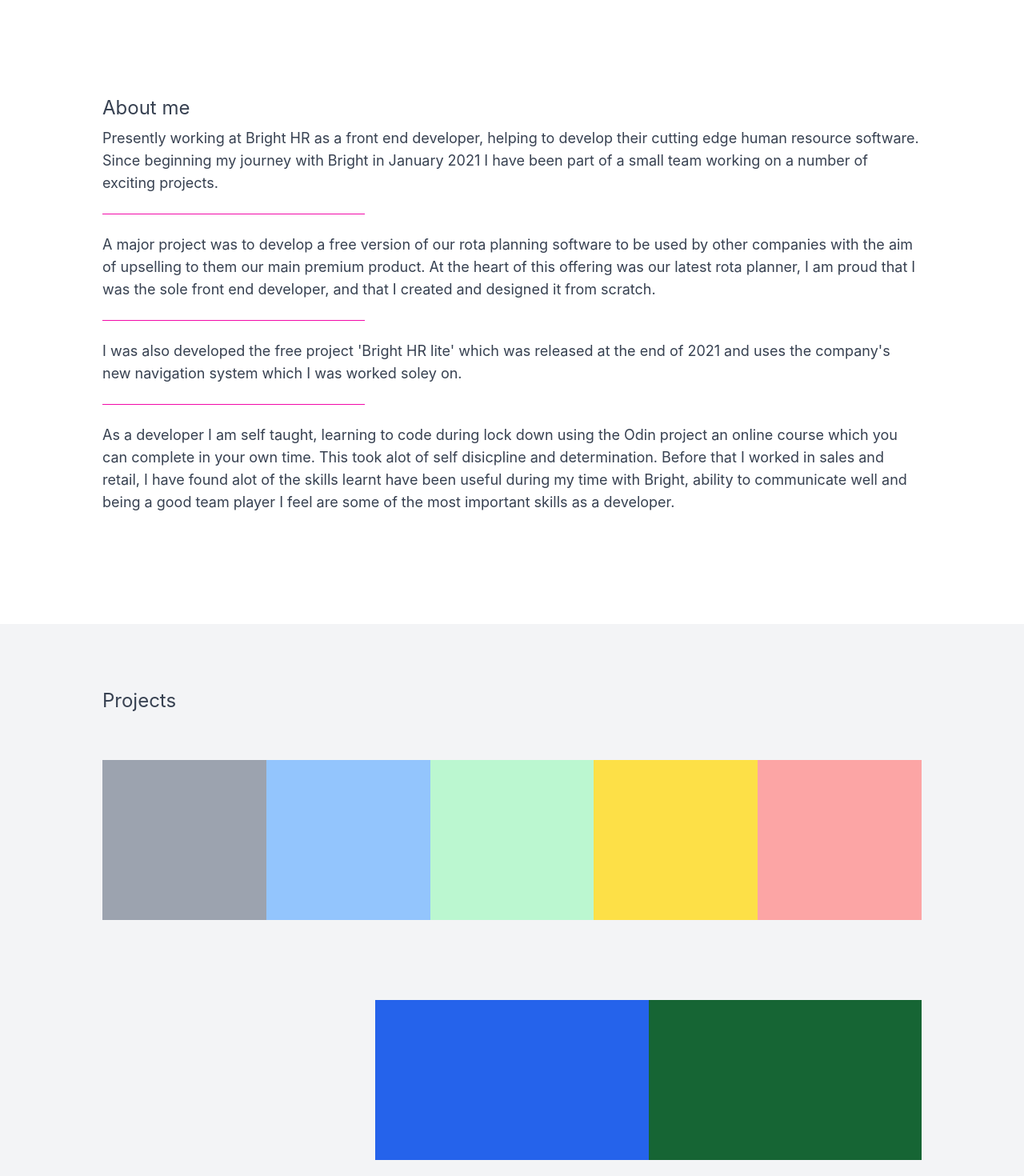
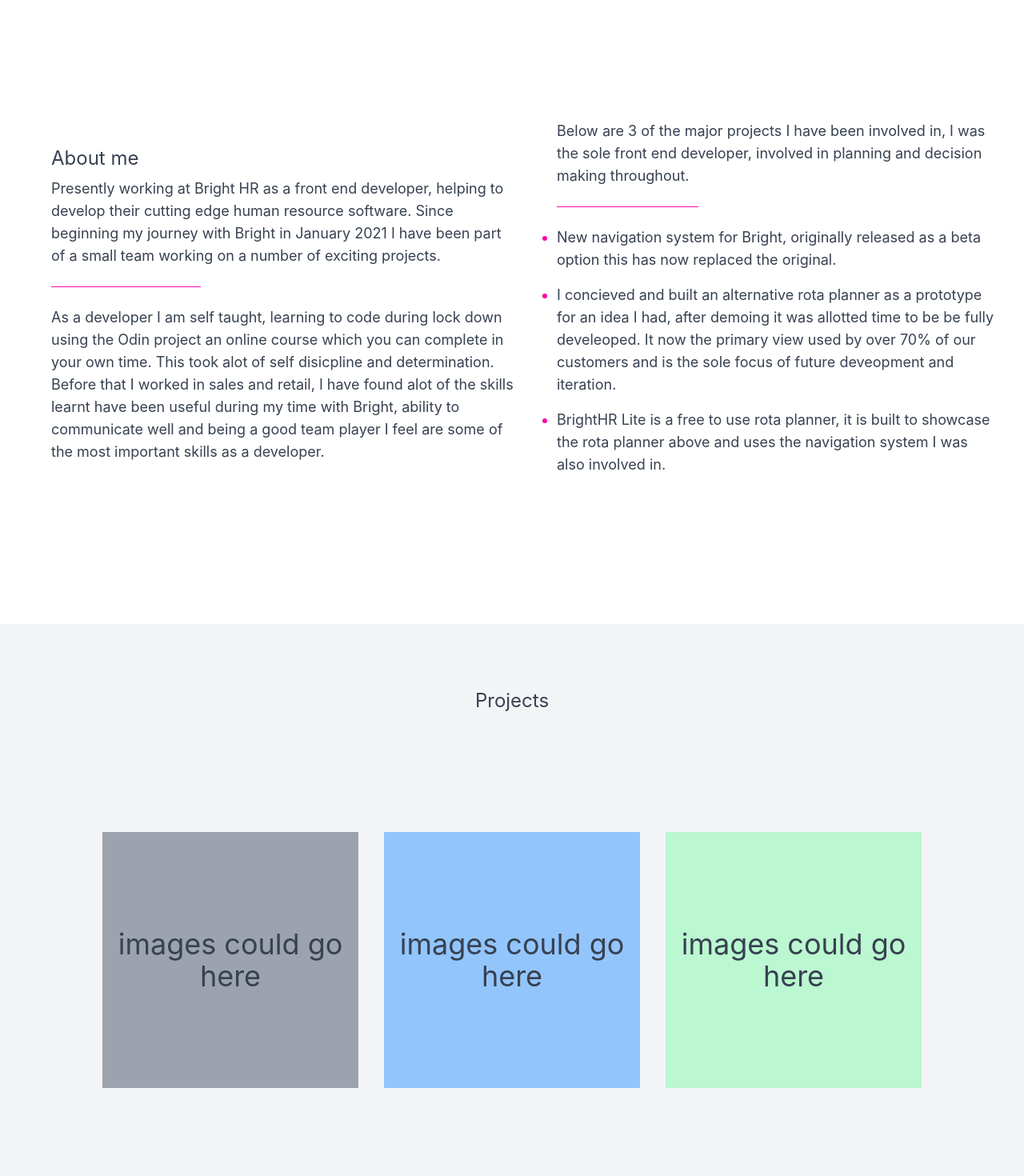
Before and after one commit to chezynick/profile-v2, a React (Create React App) app: page / in a window 1280 px wide. Shown: the part 820-2290 px from the top of the page at 80% size. Built offline with nearby package versions, Linux system fonts and the light colour scheme.

Commit message:
2 cols on about and hover state for projects

```diff
--- /dev/null
+++ b/src/components/ListItem/index.js
@@ -0,0 +1,11 @@
+import React from "react";
+
+const ListItem = ({ text }) => {
+  return (
+    <li className="mb-2 list-disc md:mb-4 text-primaryColor">
+      <span className="text-gray-700">{text}</span>
+    </li>
+  );
+};
+
+export default ListItem;
--- a/src/pages/About/index.js
+++ b/src/pages/About/index.js
@@ -1,4 +1,5 @@
 import React from "react";
+import ListItem from "../../components/ListItem";
 
 const About = ({ forwardRef, midRef }) => {
   const HorizontalDivide = () => (
@@ -6,47 +7,60 @@
       <div className="w-[40%] h-[1px] bg-primaryColor" />
     </div>
   );
+
   return (
     <div
       ref={forwardRef}
-      className="bg-white relative text-gray-700 h-screen overflow-clip w-full flex flex-col justify-center text-4xl items-center"
+      className="relative flex flex-col items-center justify-center w-full h-screen pl-12 text-4xl text-gray-700 bg-white lg:flex-row overflow-clip"
     >
-      <div className="w-[80%] flex justify-start">
-        <h1 className="text-gray-700 text-xl sm:text-2xl mb-2">About me</h1>
+      <div className="w-1/2 p-4 ">
+        <div className="flex justify-start ">
+          <h1 className="mb-2 text-xl text-gray-700 sm:text-2xl">About me</h1>
+        </div>
+        <div className="space-y-1 text-sm text-left sm:text-lg sm:space-y-6">
+          <div>
+            Presently working at Bright HR as a front end developer, helping to
+            develop their cutting edge human resource software. Since beginning
+            my journey with Bright in January 2021 I have been part of a small
+            team working on a number of exciting projects.
+          </div>
+
+          <HorizontalDivide />
+          <div>
+            As a developer I am self taught, learning to code during lock down
+            using the Odin project an online course which you can complete in
+            your own time. This took alot of self disicpline and determination.
+            Before that I worked in sales and retail, I have found alot of the
+            skills learnt have been useful during my time with Bright, ability
+            to communicate well and being a good team player I feel are some of
+            the most important skills as a developer.
+          </div>
+        </div>
       </div>
-      <div className="sm:text-lg text-sm space-y-2  sm:space-y-6 w-[80%] h-[70%] sm:h-auto text-left">
+      <div className="w-1/2 px-8 py-4 space-y-1 text-sm text-left sm:text-lg sm:space-y-6">
         <div>
-          Presently working at Bright HR as a front end developer, helping to
-          develop their cutting edge human resource software. Since beginning my
-          journey with Bright in January 2021 I have been part of a small team
-          working on a number of exciting projects.
+          Below are 3 of the major projects I have been involved in, I was the
+          sole front end developer, involved in planning and decision making
+          throughout.
         </div>
         <HorizontalDivide />
-        <div>
-          A major project was to develop a free version of our rota planning
-          software to be used by other companies with the aim of upselling to
-          them our main premium product. At the heart of this offering was our
-          latest rota planner, I am proud that I was the sole front end
-          developer, and that I created and designed it from scratch.
-        </div>
-        <HorizontalDivide />
-        <div>
-          I was also developed the free project &apos;Bright HR lite&apos; which
-          was released at the end of 2021 and uses the company&apos;s new
-          navigation system which I was worked soley on.
-        </div>
-        <HorizontalDivide />
-        <div>
-          As a developer I am self taught, learning to code during lock down
-          using the Odin project an online course which you can complete in your
-          own time. This took alot of self disicpline and determination. Before
-          that I worked in sales and retail, I have found alot of the skills
-          learnt have been useful during my time with Bright, ability to
-          communicate well and being a good team player I feel are some of the
-          most important skills as a developer.
-        </div>
+        <ul>
+          <ListItem
+            text="New navigation system for Bright, originally released as a beta
+              option this has now replaced the original."
+          />
+          <ListItem
+            text="I concieved and built an alternative rota planner as a prototype for an idea I had,
+             after demoing it was allotted time to be be fully develeoped. It now the primary view used by over 70%
+               of our customers and is the sole focus of future deveopment and iteration. "
+          />
+          <ListItem
+            text="BrightHR Lite is a free to use rota planner, it is built to showcase
+             the rota planner above and uses the navigation system I was also involved in. "
+          />
+        </ul>
       </div>
-      <div ref={midRef} className="right-2 absolute top-1/2" />
+      <div ref={midRef} className="absolute right-2 top-1/2" />
     </div>
   );
 };
--- a/src/pages/Work/index.js
+++ b/src/pages/Work/index.js
@@ -2,37 +2,31 @@
 import cn from "classnames";
 
 const Work = ({ forwardRef, midRef }) => {
-  const projects = [
-    "bg-gray-400",
-    "bg-blue-300",
-    "bg-green-200",
-    "bg-yellow-300",
-    "bg-red-300",
-    "bg-lemon-300",
-    "bg-blue-600",
-    "bg-green-800",
-  ];
+  const projects = ["bg-gray-400", "bg-blue-300", "bg-green-200"];
   return (
     <div
       ref={forwardRef}
-      className="bg-gray-100 relative text-gray-700 h-screen w-full flex flex-col justify-center text-4xl items-center"
+      className="relative flex flex-col items-center justify-center w-full h-screen text-4xl text-gray-700 bg-gray-100"
     >
-      <div className="w-[80%] flex justify-start">
-        <h1 className="text-gray-700 text-2xl mb-2">Projects</h1>
+      <div className="w-[85%] flex justify-center">
+        <h1 className="mb-2 text-2xl text-gray-700">Projects</h1>
       </div>
 
-      <div className="w-[80%] h-3/4 overflow-clip flex items-center justify-start flex-wrap ">
+      <div className="w-[85%] h-3/4 gap-8 overflow-y-auto flex items-center justify-center flex-wrap ">
         {projects.map((project) => (
           <div
             key={project}
             className={cn(
-              "min-w-[200px] h-[200px] flex-shrink-0 flex-grow",
+              "md:w-[20rem] w-[250px] md:h-[20rem] h-[250px] flex-shrink-0 flex justify-center items-center  relative ",
               project
             )}
-          />
+          >
+            <div>images could go here</div>
+            <div className="absolute top-0 w-full h-full opacity-0 hover:opacity-80 hover:bg-white" />
+          </div>
         ))}
       </div>
-      <div ref={midRef} className="right-2 absolute top-1/2" />
+      <div ref={midRef} className="absolute right-2 top-1/2" />
     </div>
   );
 };
```
